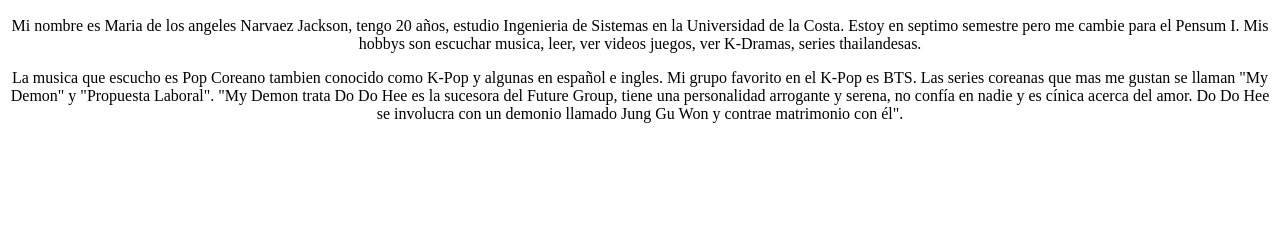
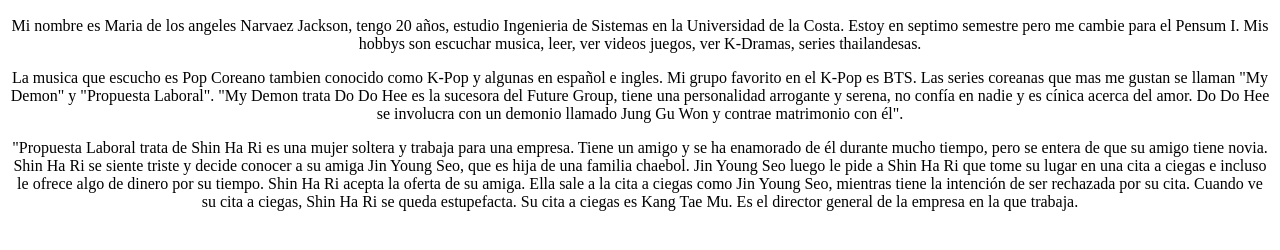
Before and after one commit to Ma25Ja09/Miercoles_Git_BP, a plain HTML site: page index.html in a window 1280 px wide. Shown: the part 110-360 px from the top of the page. Drawn offline with Linux system fonts and the light colour scheme.

Commit message:
tercer texto

```diff
--- a/index.html
+++ b/index.html
@@ -13,6 +13,10 @@
     <center><p>La musica que escucho es Pop Coreano tambien conocido como K-Pop y algunas en español e ingles. Mi grupo favorito en el K-Pop es BTS. Las series coreanas
         que mas me gustan se llaman "My Demon" y "Propuesta Laboral". "My Demon trata Do Do Hee es la sucesora del Future Group, tiene una personalidad arrogante y serena,
         no confía en nadie y es cínica acerca del amor. Do Do Hee se involucra con un demonio llamado Jung Gu Won y contrae matrimonio con él".</p></center>
-
+    <center><p>"Propuesta Laboral trata de Shin Ha Ri es una mujer soltera y trabaja para una empresa. Tiene un amigo y se ha enamorado de él durante mucho tiempo, pero
+        se entera de que su amigo tiene novia. Shin Ha Ri se siente triste y decide conocer a su amiga Jin Young Seo, que es hija de una familia chaebol. Jin Young Seo
+        luego le pide a Shin Ha Ri que tome su lugar en una cita a ciegas e incluso le ofrece algo de dinero por su tiempo. Shin Ha Ri acepta la oferta de su amiga.
+        Ella sale a la cita a ciegas como Jin Young Seo, mientras tiene la intención de ser rechazada por su cita. Cuando ve su cita a ciegas, Shin Ha Ri se queda
+        estupefacta. Su cita a ciegas es Kang Tae Mu. Es el director general de la empresa en la que trabaja.</p></center>
 </body>
 </html>
```
